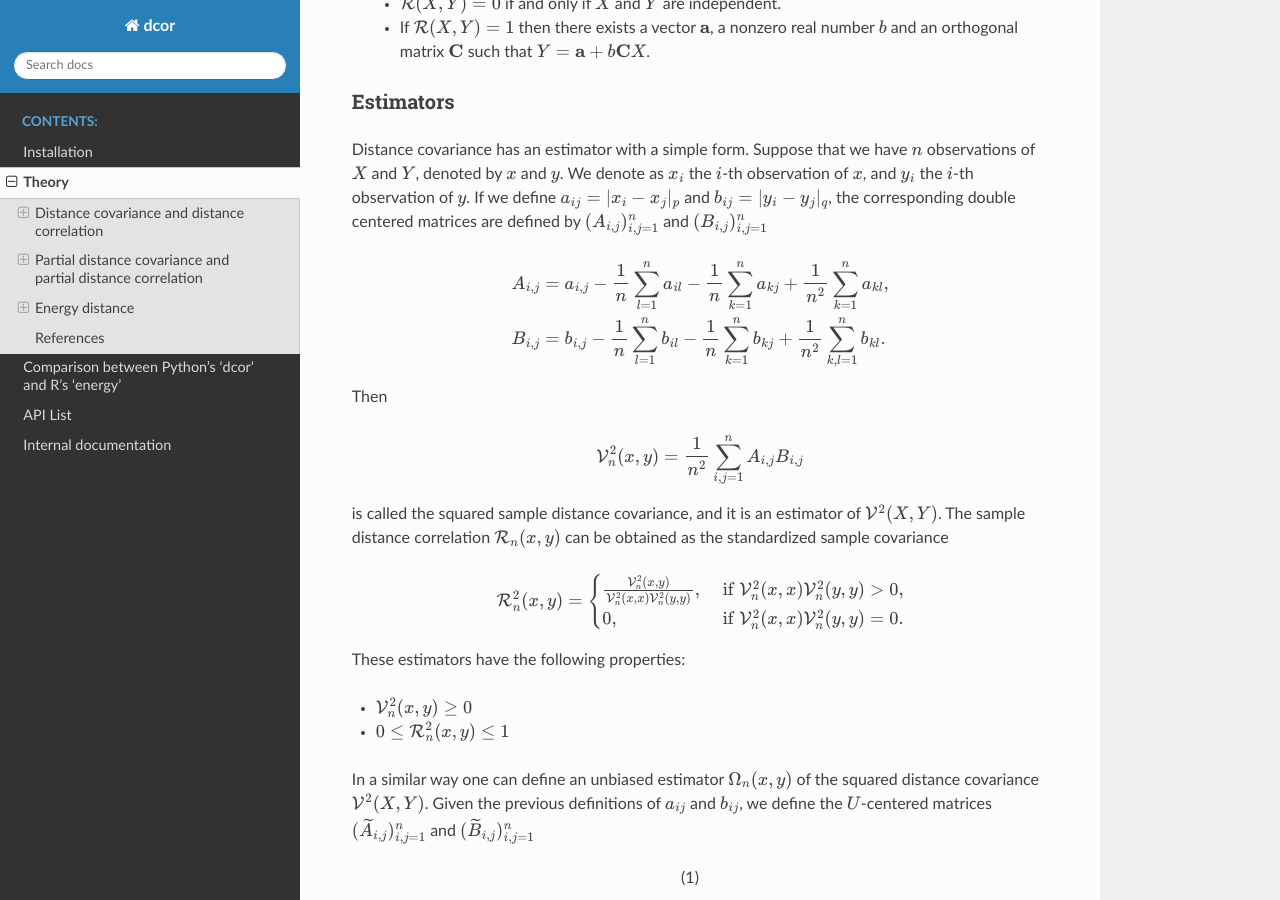
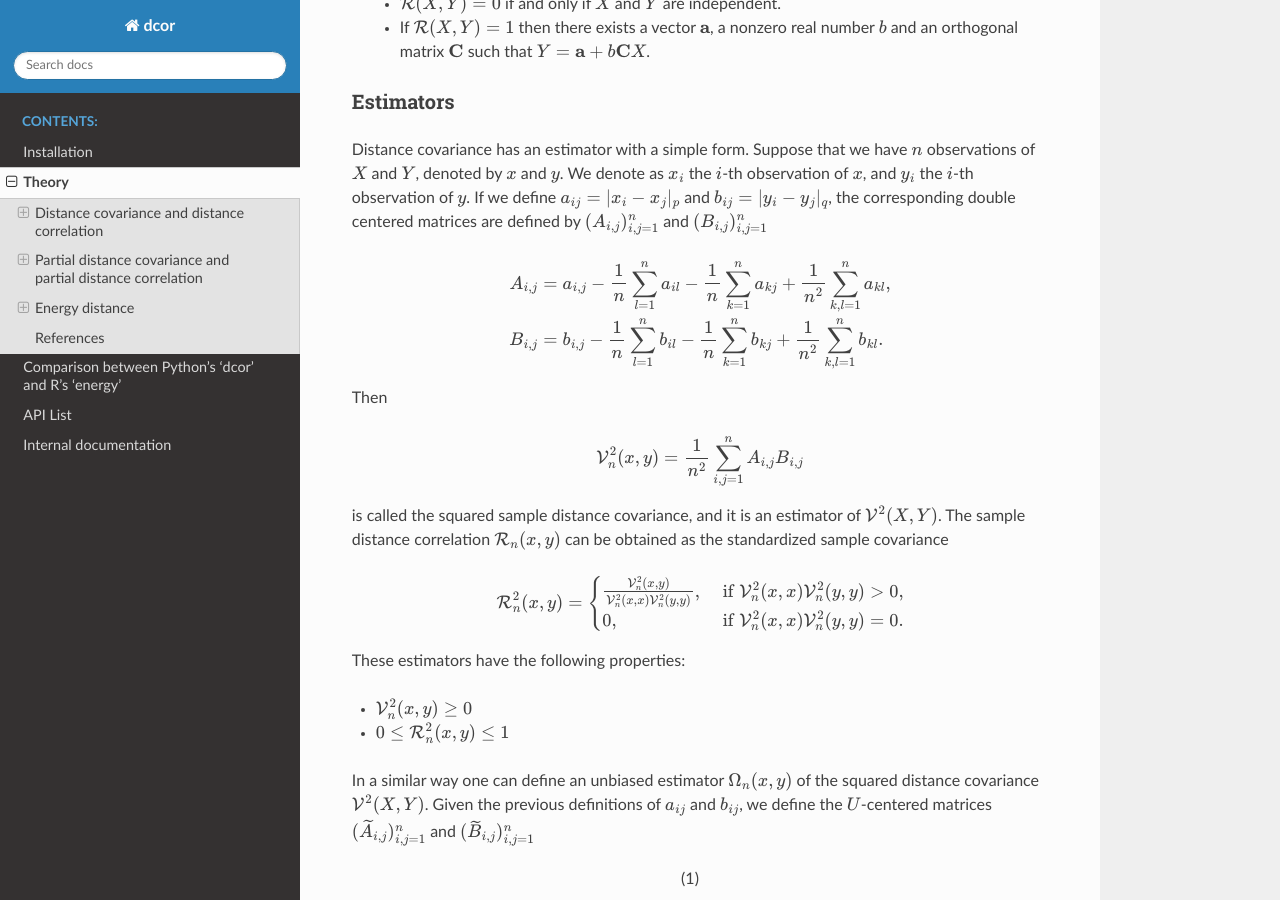
Before and after one commit to vnmabus/dcor, a Sphinx documentation site: the page built from docs/theory.rst, in a window 1280 px wide and 900 px high, scrolled down 1189 px. Built offline with Sphinx 7.4.7 and the Read the Docs theme 2.0.0, drawn with Linux system fonts in a browser that asks for light colours; cross-references to code outside the pages are shown as plain code.

Commit message:
Add `l` as a summation index.

```diff
--- a/docs/theory.rst
+++ b/docs/theory.rst
@@ -77,7 +77,7 @@
 
 .. math::
    A_{i, j} &= a_{i,j} - \frac{1}{n} \sum_{l=1}^n a_{il} - \frac{1}{n}
-   \sum_{k=1}^n a_{kj} + \frac{1}{n^2}\sum_{k=1}^n a_{kl}, \\
+   \sum_{k=1}^n a_{kj} + \frac{1}{n^2}\sum_{k,l=1}^n a_{kl}, \\
    B_{i, j} &= b_{i,j} - \frac{1}{n} \sum_{l=1}^n b_{il} - \frac{1}{n}
    \sum_{k=1}^n b_{kj} + \frac{1}{n^2}\sum_{k,l=1}^n b_{kl}.
 
```
